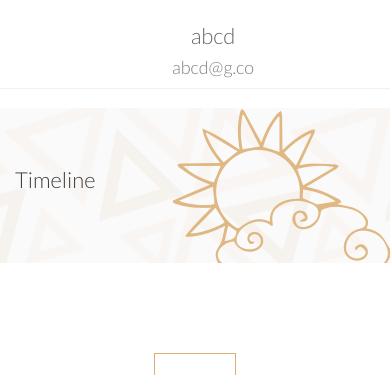
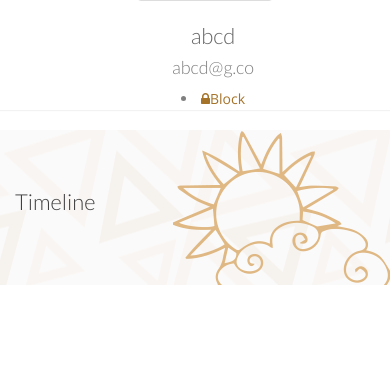
Before and after one commit to naved92/testsharethis, a Django app: page /testshare/profile/35/ in a window 390 px wide. Shown: the part 563-938 px from the top of the page. Run offline with Django 3.2, Linux system fonts and the light colour scheme; a user stored in the database is signed in; data comes from the database, SQL or seed files in the repository; both versions use the stored data as it was after the commit; parts of the project's set-up code (start-up, migrations or seed data) failed here and were passed over; some libraries are stand-ins or nearby versions.

Commit message:
block ,unblock profile added

```diff
--- a/testshare/templates/profile.html
+++ b/testshare/templates/profile.html
@@ -24,6 +24,11 @@
                     <h1>{{ userprofile.user.username }}</h1>
                     <h4>{{ userprofile.user.email }}</h4>
                     <h6>{{ userprofile.about_me }}</h6>
+                                                                    {% ifnotequal userprofile.user request.user %}
+                                        <li><a href="{% url 'block' userprofile.user.id %}"><i class="fa fa-lock"></i>Block </a></li>
+
+                                        {% endifnotequal %}
+
                 <span> </span>
                 </div>
             </div>
@@ -96,7 +101,9 @@
                                             </div>
                                             <ul class="nav navbar-nav post-nav">
                                                 <li><a href="#"><i class="fa fa-reply"></i>Spread it!!!!</a></li>
-                                                <li><a href="#"><i class="fa fa-lock"></i>Block </a></li>
+
+
+
                                             </ul>
                                         </div>
                                     </div>
@@ -110,7 +117,27 @@
                 </div>
             {% endfor %}
 
+            {% ifequal userprofile.user request.user %}
+            <div class="col-md-3 pull-right">
+
+                    <ul>
+                        <h3> Blocked List</h3>
+
+                        {% for block in blocks %}
+                        <li> {{ block.blocked.user.username }}   <a href="{% url 'unblock' block.blocked.user.id %}">unblock</a></li>
+                        {% endfor %}
+
+
+                       </ul>
+
+
+            </div>
+
+            {% endifequal %}
+
+            </div>
         </div>
-        </div>
+
+
     </section>
 {% endblock %}
--- a/testshare/urls.py
+++ b/testshare/urls.py
@@ -13,5 +13,8 @@ urlpatterns = [
         url(r'^updateinfo/$', views.updateinfo, name='updateinfo'),
         url(r'^spread/(?P<post_id>[0-9]+)/$', views.spread, name='spread'),
         url(r'^post/(?P<post_id>[0-9]+)/$', views.post, name='post'),
+        url(r'^block/(?P<user_id>[0-9]+)/$', views.block, name='block'),
+        url(r'^unblock/(?P<user_id>[0-9]+)/$', views.unblock, name='unblock'),
+
 
         ]
--- a/testshare/views.py
+++ b/testshare/views.py
@@ -5,7 +5,7 @@ from django.http import HttpResponseRedirect,HttpRequest
 from django.core.context_processors import csrf
 from django.template.context_processors import request
 from django.shortcuts import redirect
-from testshare.models import User, UserProfile, Post,Profileposts
+from testshare.models import User, UserProfile, Post,Profileposts,Block
 from testshare.forms import RegistrationForm,UpdateProfileForm
 from django.contrib.auth.decorators import login_required
 from django.views.decorators.csrf import csrf_protect
@@ -269,7 +269,13 @@ def profile(request,user_id):
 
     #zipped=zip(posts,randlist)
     #print(zipped)
-    return render_to_response('profile.html', {'posts':profilepostlist,'label':toplabel,'userprofile':username}, context)
+    blocks=[]
+    print(request.user.id ,int(user_id))
+    if request.user.id == int(user_id):
+        print("yes")
+        blocks=Block.objects.filter(blocker=username)
+    print(blocks)
+    return render_to_response('profile.html', {'posts':profilepostlist,'label':toplabel,'userprofile':username,'blocks':blocks}, context)
 
 @login_required(login_url='/testshare/')
 def profile_by_name(request,user_name):
@@ -310,7 +316,14 @@ def profile_by_name(request,user_name):
 
     #zipped=zip(posts,randlist)
     #print(zipped)
-    return render_to_response('profile.html', {'posts':profilepostlist,'label':toplabel,'userprofile':username}, context)
+    blocks=[]
+    print(request.user.username ,str(user_name))
+    if request.user.username == str(user_name):
+        print("yes")
+        blocks=Block.objects.filter(blocker=username)
+    print(blocks)
+
+    return render_to_response('profile.html', {'posts':profilepostlist,'label':toplabel,'userprofile':username,'blocks':blocks}, context)
 
 def about(request):
     # Request the context of the request.
@@ -444,3 +457,24 @@ def post(request,post_id):
     context=RequestContext(request)
     post=Post.objects.get(id=post_id)
     return render_to_response('post.html', {'post':post}, context)
+
+
+@login_required(login_url='/testshare/')
+def block(request,user_id):
+    context=RequestContext(request)
+    who_blocked=UserProfile.objects.get(user=request.user)
+    who_got_blocked=UserProfile.objects.get(user=User.objects.get(id=user_id))
+    block_when=datetime.now()
+    block= Block(blocker=who_blocked,blocked=who_got_blocked,block_time=block_when)
+    block.save()
+    return HttpResponseRedirect(reverse('profile',kwargs={'user_id':request.user.id}))
+
+@login_required(login_url='/testshare/')
+def unblock(request,user_id):
+    context=RequestContext(request)
+    who_blocked=UserProfile.objects.get(user=request.user)
+    who_got_blocked=UserProfile.objects.get(user=User.objects.get(id=user_id))
+
+    blockrecord= Block.objects.filter(blocker=who_blocked,blocked=who_got_blocked)
+    blockrecord.delete()
+    return HttpResponseRedirect(reverse('profile',kwargs={'user_id':request.user.id}))
```
Also changed, not shown: testshare/templates/newsfeed.html (+5 -2 lines), db.sqlite3, 2 other files.
